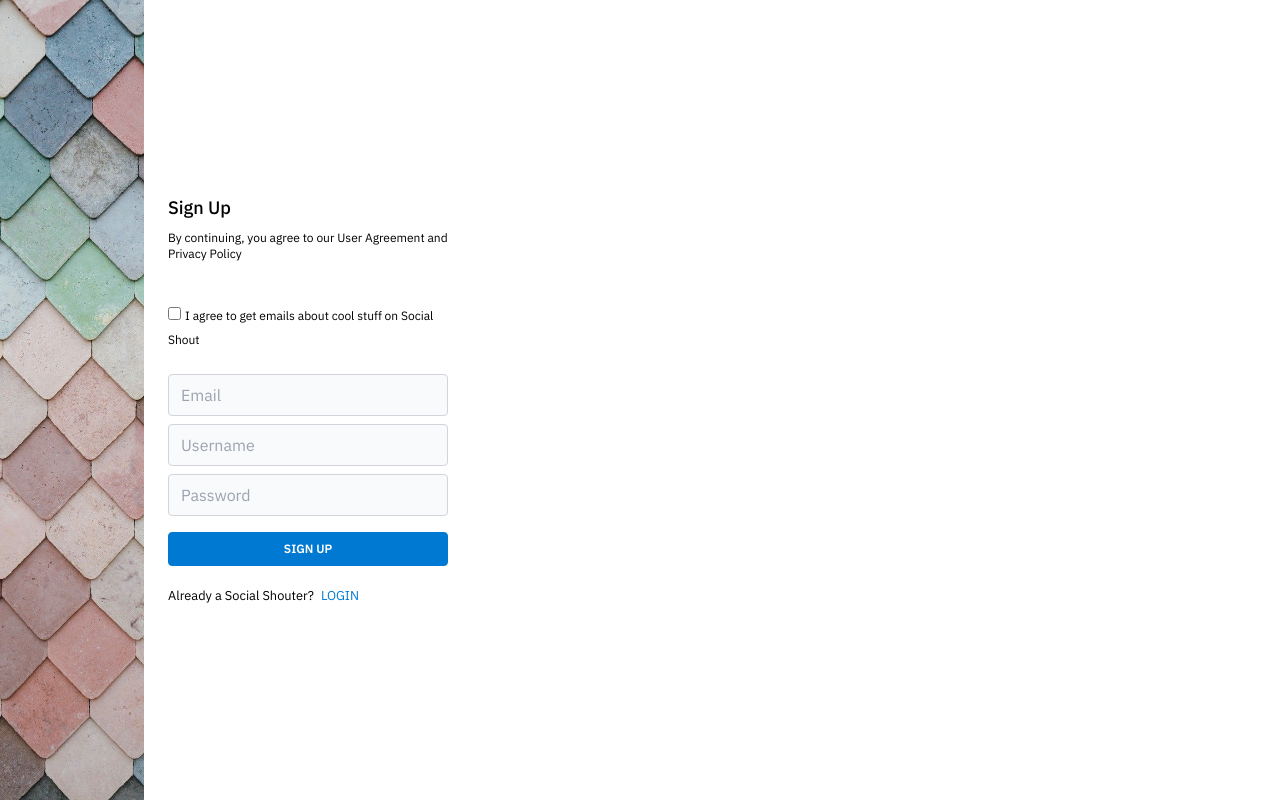
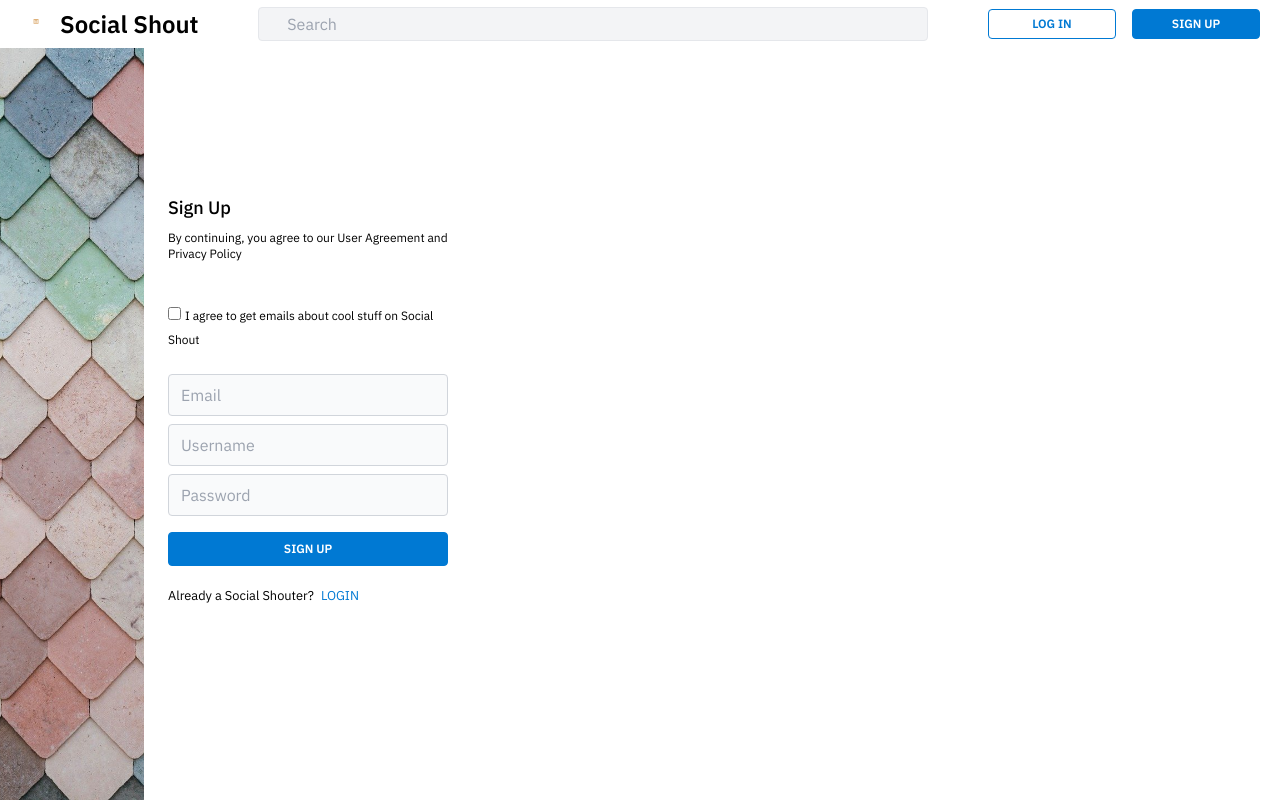
Before and after one commit to piyush97/Social-Shout, a Next.js app in the folder client/: page /register in a window 1280 px wide. Built offline with nearby package versions, Linux system fonts and the light colour scheme.

Commit message:
Navbar modularize

```diff
--- /dev/null
+++ b/client/src/components/Navbar.tsx
@@ -0,0 +1,39 @@
+import Link from "next/link";
+
+import Logo from "../images/logo.svg";
+
+const Navbar: React.FC = () => (
+  <div className="fixed inset-x-0 top-0 z-10 flex items-center justify-center h-12 px-5 bg-white">
+    {/* Logo and title */}
+    <div className="flex items-center">
+      <Link href="/">
+        <a>
+          <Logo className="w-8 h-8 mr-2" />
+        </a>
+      </Link>
+      <span className="text-2xl font-semibold">
+        <Link href="/">Social Shout</Link>
+      </span>
+    </div>
+    {/* Serach Input */}
+    <div className="flex items-center mx-auto bg-gray-100 border rounded hover:border-blue-500 hover:bg-white">
+      <i className="pl-4 pr-3 text-gray-500 fas fa-search "></i>
+      <input
+        type="text"
+        className="py-1 pr-3 bg-transparent rounded w-160 focus:outline-none"
+        placeholder="Search"
+      />
+    </div>
+    {/* Auth buttons */}
+    <div className="flex">
+      <Link href="/login">
+        <a className="w-32 py-1 mr-4 leading-5 hollow blue button">log in</a>
+      </Link>
+      <Link href="/register">
+        <a className="w-32 py-1 leading-5 blue button">sign up</a>
+      </Link>
+    </div>
+  </div>
+);
+
+export default Navbar;
--- a/client/src/pages/_app.tsx
+++ b/client/src/pages/_app.tsx
@@ -1,12 +1,21 @@
 import axios from "axios";
 import { AppProps } from "next/app";
+
 import "../styles/tailwind.css";
+
+import Navbar from "../components/Navbar";
+import { Fragment } from "react";
 
 axios.defaults.baseURL = "http://localhost:5500/api";
 axios.defaults.withCredentials = true;
 
 function App({ Component, pageProps }: AppProps) {
-  return <Component {...pageProps} />;
+  return (
+    <Fragment>
+      <Navbar />
+      <Component {...pageProps} />
+    </Fragment>
+  );
 }
 
 export default App;
--- a/client/src/pages/index.tsx
+++ b/client/src/pages/index.tsx
@@ -1,39 +1,11 @@
-import Link from "next/link";
+import Head from "next/head";
 
-import Logo from "../images/logo.svg";
-
-const Navbar: React.FC = () => (
-  <div className="fixed inset-x-0 top-0 z-10 flex items-center justify-center h-12 px-5 bg-white">
-    {/* Logo and title */}
-    <div className="flex items-center">
-      <Link href="/">
-        <a>
-          <Logo className="w-8 h-8 mr-2" />
-        </a>
-      </Link>
-      <span className="text-2xl font-semibold">
-        <Link href="/">Social Shout</Link>
-      </span>
+export default function Home() {
+  return (
+    <div>
+      <Head>
+        <title>Social Shout</title>
+      </Head>
     </div>
-    {/* Serach Input */}
-    <div className="flex items-center mx-auto bg-gray-100 border rounded hover:border-blue-500 hover:bg-white">
-      <i className="pl-4 pr-3 text-gray-500 fas fa-search "></i>
-      <input
-        type="text"
-        className="py-1 pr-3 bg-transparent rounded w-160 focus:outline-none"
-        placeholder="Search"
-      />
-    </div>
-    {/* Auth buttons */}
-    <div className="flex">
-      <Link href="/login">
-        <a className="w-32 py-1 mr-4 leading-5 hollow blue button">log in</a>
-      </Link>
-      <Link href="/register">
-        <a className="w-32 py-1 leading-5 blue button">sign up</a>
-      </Link>
-    </div>
-  </div>
-);
-
-export default Navbar;
+  );
+}
```
